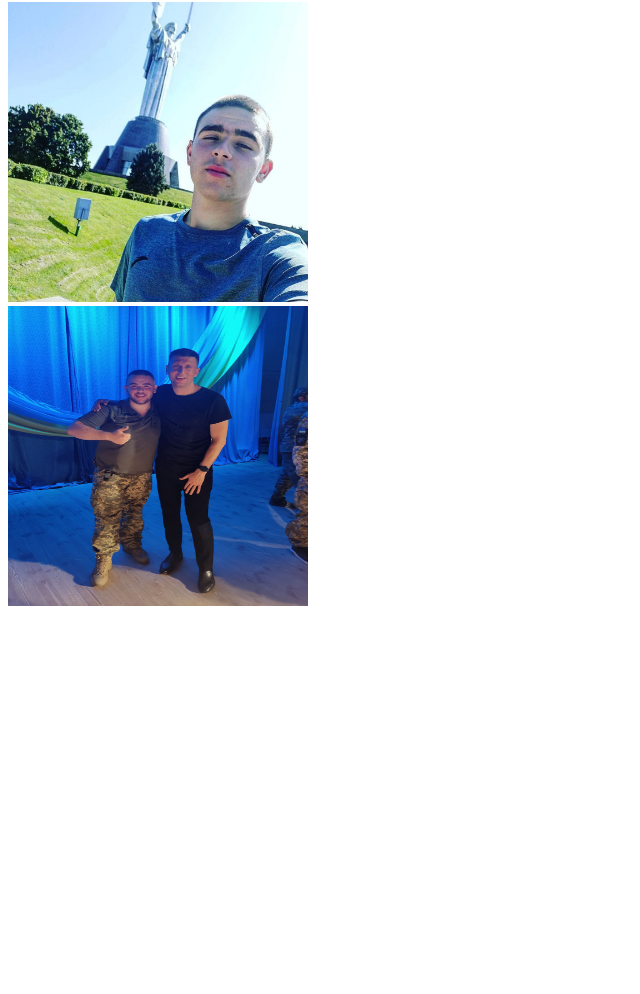
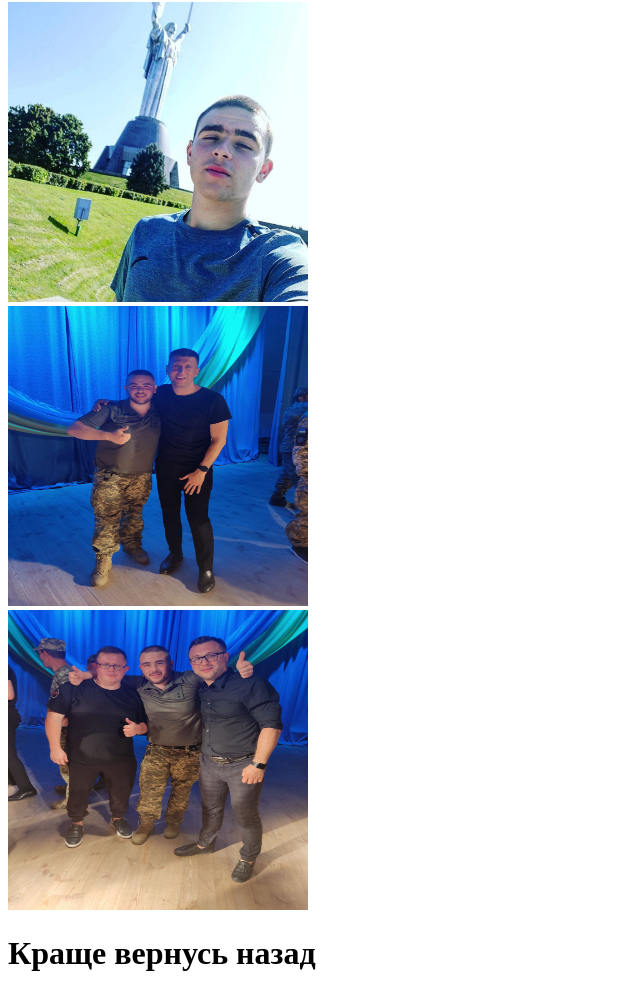
Before and after one commit to VladuslavShapoval/Lesson4, a plain HTML site: page gallery.html in a window 1280 px wide. Shown: the part 78-1072 px from the top of the page, without its empty margins (0-640 px from the left). Before the commit the page ends 800 px from the top, so only its background shows below. Drawn offline with Linux system fonts and the light colour scheme.

Commit message:
d commit

```diff
--- a/gallery.html
+++ b/gallery.html
@@ -8,6 +8,7 @@
 </head>
 <body>
     <h1>Поглянь на мене</h1>
+
     <section id="фото">
         <div>
             <img width="300" height="300" src="./img/photo_2022-10-18_13-47-37.jpg">
@@ -15,7 +16,11 @@
         <div>
             <img width="300" height="300" src="./img/photo_2022-10-22_10-02-21.jpg">
         </div>
+        <div>
+            <img width="300" height="300" src="./img/photo_2022-10-22_10-02-28.jpg">
+        </div>
     </section>
-
+    <h1>Краще вернусь назад</h1>
+    <a href="./index.html"></a>
 </body>
 </html>
```
